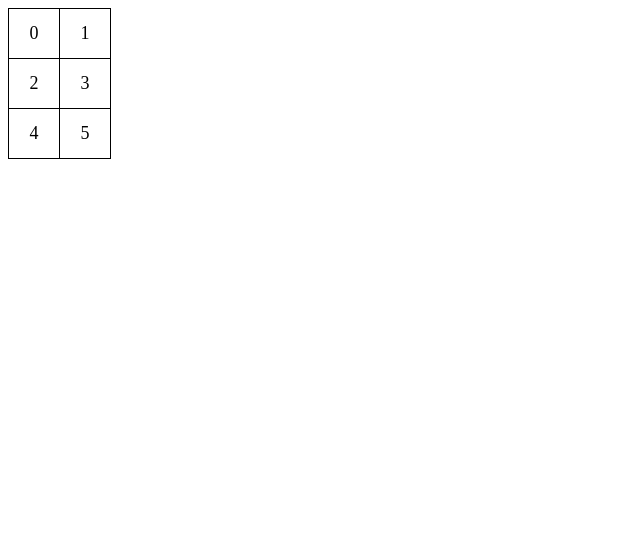
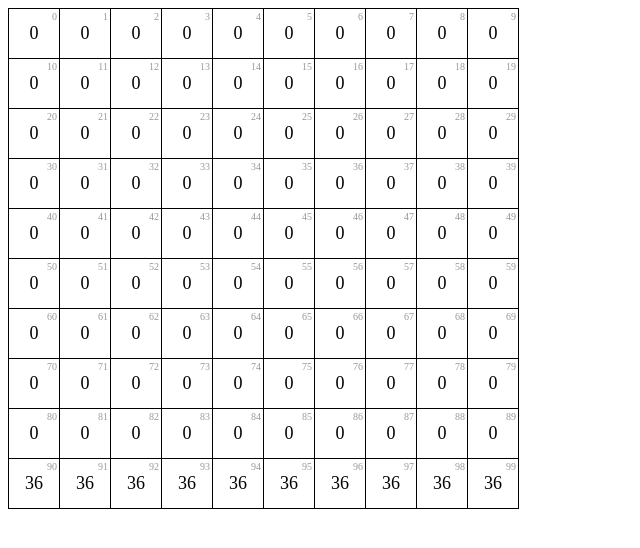
Before and after one commit to annemoraes/pixel-algorithm, a plain HTML site: page index.html in a window 1280 px wide. Shown: the whole page, without its empty margins (0-640 px from the left). Drawn offline with Linux system fonts and the light colour scheme.

Commit message:
Manipulating each pixel

```diff
--- a/pixel.js
+++ b/pixel.js
@@ -1,9 +1,10 @@
 const pixelArray = []
-const width = 2
-const heigth = 3
+const width = 10
+const heigth = 10
 
 function start(){
     createDataStructure()
+    createSource()
     render()
     console.log(pixelArray)
 }
@@ -25,8 +26,10 @@ function render(){
         html += '<tr>'
         for(let column = 0; column < width; column++){
             const pixelIndex = column + (width * row)
+            const intensity = pixelArray[pixelIndex]
             html += '<td>'
-            html += pixelIndex
+            html += `<div class="pixel-index">${pixelIndex}</div>`
+            html += intensity
             html += '</td>'
         }
         html += '</tr>'
@@ -35,4 +38,11 @@ function render(){
     document.querySelector('#canvas').innerHTML = html
 }
 
+function createSource(){
+    for(let column = 0; column <= width; column++){
+        const overflowPixelIndex = width * heigth
+        const pixelIndex = (overflowPixelIndex - width) + column
+        pixelArray[pixelIndex] = 36
+    }
+}
 start()
--- a/style.css
+++ b/style.css
@@ -10,4 +10,14 @@ td{
     text-align: center;
     vertical-align: monospace;
     font-size: 18px;
+    position: relative;
 }
+
+.pixel-index{
+    font-size: 10px;
+    display: inline-block;
+    position: absolute;
+    top: 2px;
+    right: 2px;
+    color: #999;
+}
```
